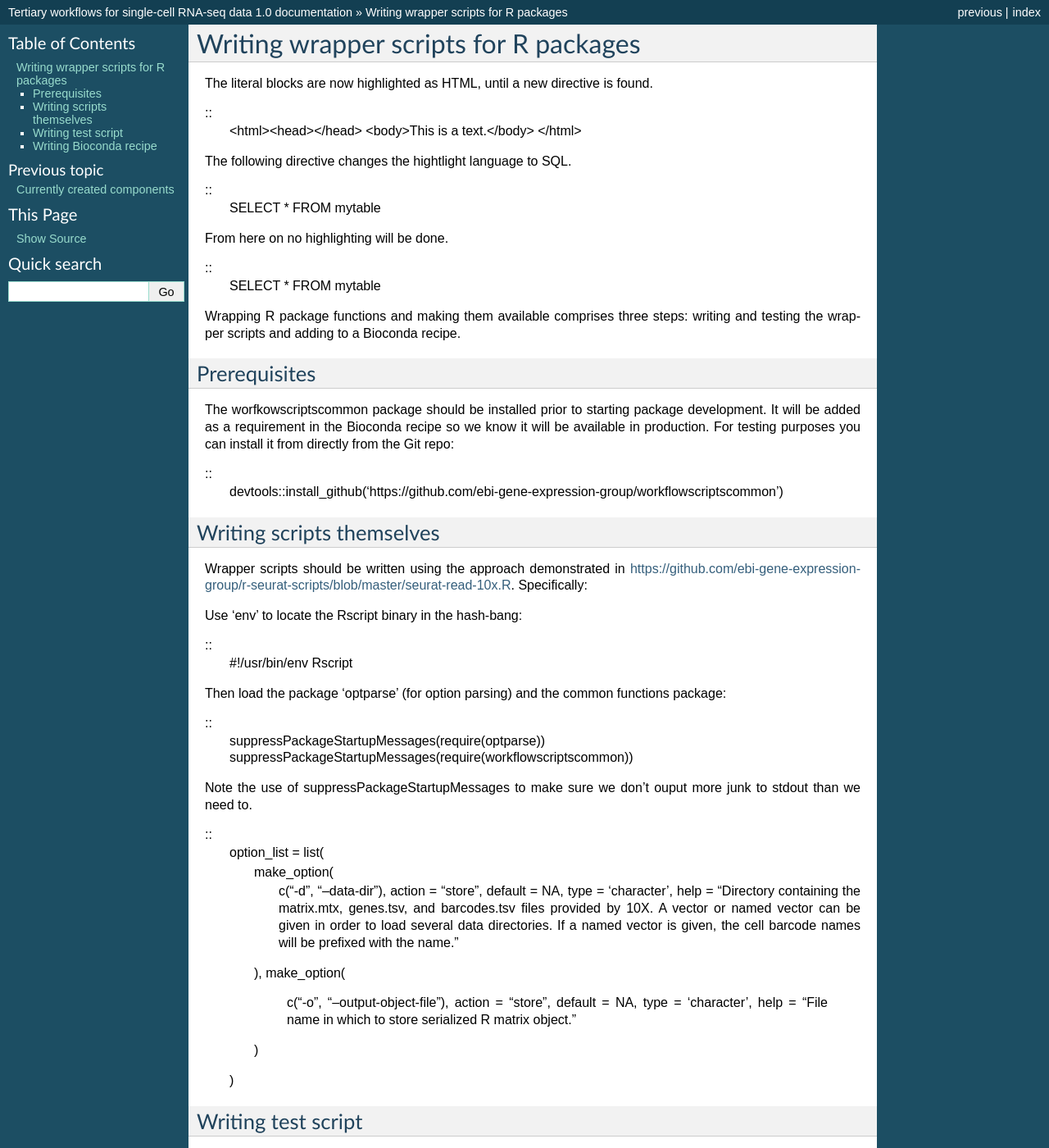
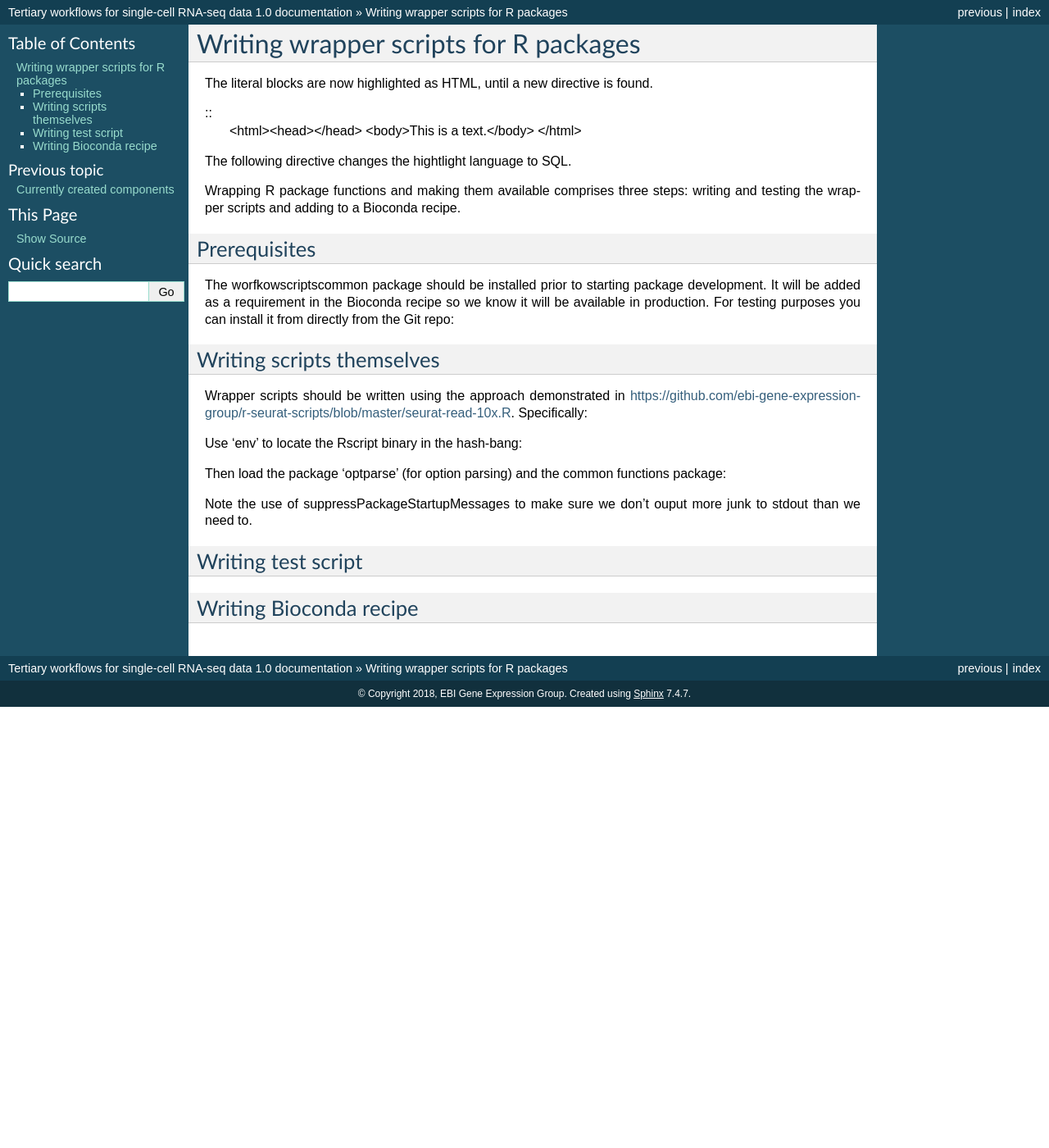
Before and after one commit to ebi-gene-expression-group/tertiary_workflows_docs, a Sphinx documentation site: the page built from docs/scripts_for_r_packages.rst, in a window 1280 px wide and 1400 px high. Shown: the whole window at 82% size. Built offline with Sphinx 7.4.7, drawn with Linux system fonts in a browser that asks for light colours.

Commit message:
Fix code highlight

```diff
--- a/docs/scripts_for_r_packages.rst
+++ b/docs/scripts_for_r_packages.rst
@@ -13,17 +13,6 @@
 
 The following directive changes the hightlight language to SQL.
 
-.. highlight:: sql
-
-::
-   SELECT * FROM mytable
-
-.. highlight:: none
-
-From here on no highlighting will be done.
-
-::
-   SELECT * FROM mytable
 
 Wrapping R package functions and making them available comprises three steps: writing and testing the wrapper scripts and adding to a Bioconda recipe.
 
@@ -33,10 +22,6 @@
 
 The worfkowscriptscommon package should be installed prior to starting package development. It will be added as a requirement in the Bioconda recipe so we know it will be available in production. For testing purposes you can install it from directly from the Git repo:
 
-.. highlight:: r
-
-::
-    devtools::install_github('https://github.com/ebi-gene-expression-group/workflowscriptscommon')
 
 **************************
 Writing scripts themselves
@@ -46,40 +31,12 @@
 
 Use 'env' to locate the Rscript binary in the hash-bang:
 
-.. highlight:: bash
-
-::
-    #!/usr/bin/env Rscript
 
 Then load the package 'optparse' (for option parsing) and the common functions package:
 
-.. highlight:: R
-
-::
-    suppressPackageStartupMessages(require(optparse))
-    suppressPackageStartupMessages(require(workflowscriptscommon))
 
 Note the use of suppressPackageStartupMessages to make sure we don't ouput more junk to stdout than we need to.
 
-.. highlight:: R
-
-::
-    option_list = list(
-      make_option(
-        c("-d", "--data-dir"),
-        action = "store",
-        default = NA,
-        type = 'character',
-        help = "Directory containing the matrix.mtx, genes.tsv, and barcodes.tsv files provided by 10X. A vector or named vector can be given in order to load several data directories. If a named vector is given, the cell barcode names will be prefixed with the name."
-      ),
-      make_option(
-        c("-o", "--output-object-file"),
-        action = "store",
-        default = NA,
-        type = 'character',
-        help = "File name in which to store serialized R matrix object."
-      )
-    )
 
 
 *******************
```
